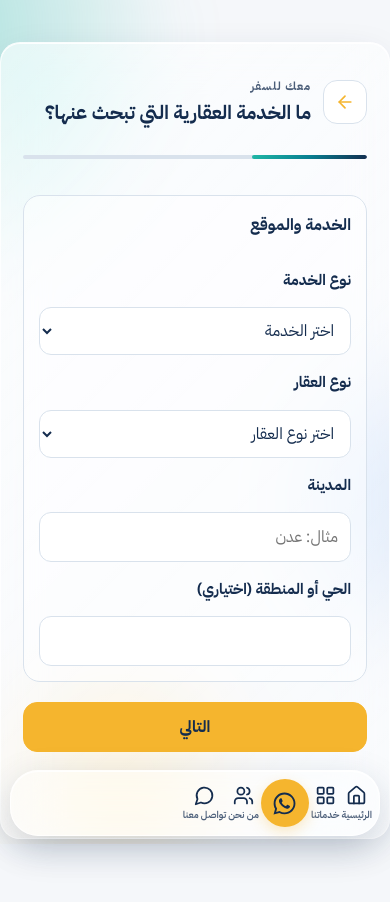
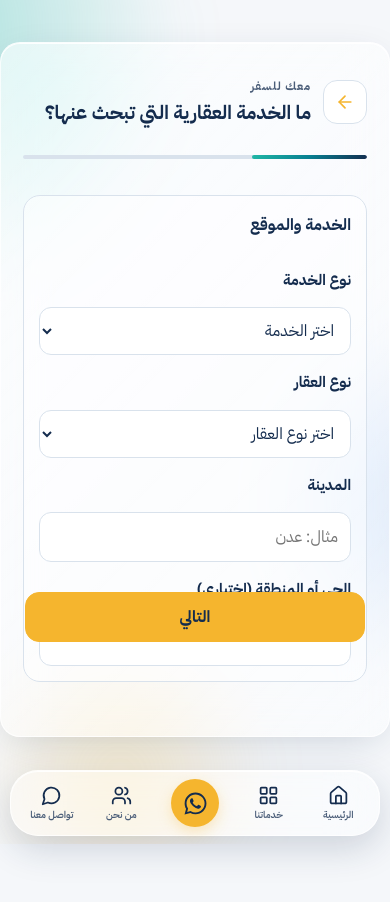
Before and after one commit to khwy1d/Maak, a React (Vite) app: page /real-estate in a window 390 px wide. Shown: the top 902 px of the page. Built offline with nearby package versions, Linux system fonts and the light colour scheme.

Commit message:
Fix mobile dock spacing and pin service form navigation buttons

```diff
--- a/src/styles/global.css
+++ b/src/styles/global.css
@@ -1475,3 +1475,86 @@ body:has(.maak-service-flow) .mobile-dock { z-index:45!important; }
   .maak-service-flow .flight-step-nav { position:sticky!important; }
   .maak-service-flow .flight-step-buttons { flex-direction:row!important; }
 }
+
+/* Final mobile booking controls: keep the homepage dock layout and pin step actions in place. */
+@media (max-width: 767px) {
+  body:has(.maak-service-flow) .site-content { padding-bottom: 178px!important; }
+  body:has(.maak-service-flow) .mobile-dock {
+    position:fixed!important;
+    z-index:80!important;
+    inset:auto 10px max(8px, env(safe-area-inset-bottom)) 10px!important;
+    display:grid!important;
+    grid-template-columns:1fr 1fr 1.12fr 1fr 1fr!important;
+    align-items:center!important;
+    gap:2px!important;
+    padding:8px 7px!important;
+    border:1px solid var(--glass-border)!important;
+    border-radius:28px!important;
+    background:var(--glass)!important;
+    -webkit-backdrop-filter:blur(24px) saturate(160%)!important;
+    backdrop-filter:blur(24px) saturate(160%)!important;
+  }
+  body:has(.maak-service-flow) .mobile-dock a {
+    display:flex!important;
+    flex-direction:column!important;
+    align-items:center!important;
+    justify-content:center!important;
+    gap:2px!important;
+    min-width:0!important;
+    min-height:48px!important;
+    margin:0!important;
+    padding:0!important;
+    font-size:clamp(.58rem,2.5vw,.7rem)!important;
+    line-height:1.35!important;
+    white-space:nowrap!important;
+  }
+  body:has(.maak-service-flow) .mobile-dock a svg {
+    width:21px!important;
+    height:21px!important;
+    flex:0 0 auto!important;
+  }
+  body:has(.maak-service-flow) .mobile-dock .dock-primary {
+    width:48px!important;
+    height:48px!important;
+    min-height:48px!important;
+    justify-self:center!important;
+    border-radius:50%!important;
+    background:var(--c-gold)!important;
+  }
+  body:has(.maak-service-flow) .mobile-dock .dock-primary svg {
+    width:25px!important;
+    height:25px!important;
+  }
+  body:has(.maak-service-flow) .flight-step-nav {
+    position:fixed!important;
+    z-index:75!important;
+    inset:auto 24px calc(94px + env(safe-area-inset-bottom)) 24px!important;
+    width:auto!important;
+    margin:0!important;
+    padding:0!important;
+    display:block!important;
+    border:0!important;
+    background:transparent!important;
+    box-shadow:none!important;
+    transform:none!important;
+  }
+  body:has(.maak-service-flow) .flight-step-buttons {
+    display:flex!important;
+    flex-direction:row!important;
+    align-items:center!important;
+    width:100%!important;
+    gap:10px!important;
+  }
+  body:has(.maak-service-flow) .flight-step-buttons .btn.btn-primary {
+    flex:1 1 auto!important;
+    min-width:0!important;
+    width:auto!important;
+    order:2!important;
+  }
+  body:has(.maak-service-flow) .flight-step-buttons .btn.btn-ghost {
+    flex:0 0 88px!important;
+    width:88px!important;
+    min-width:88px!important;
+    order:1!important;
+  }
+}
```
